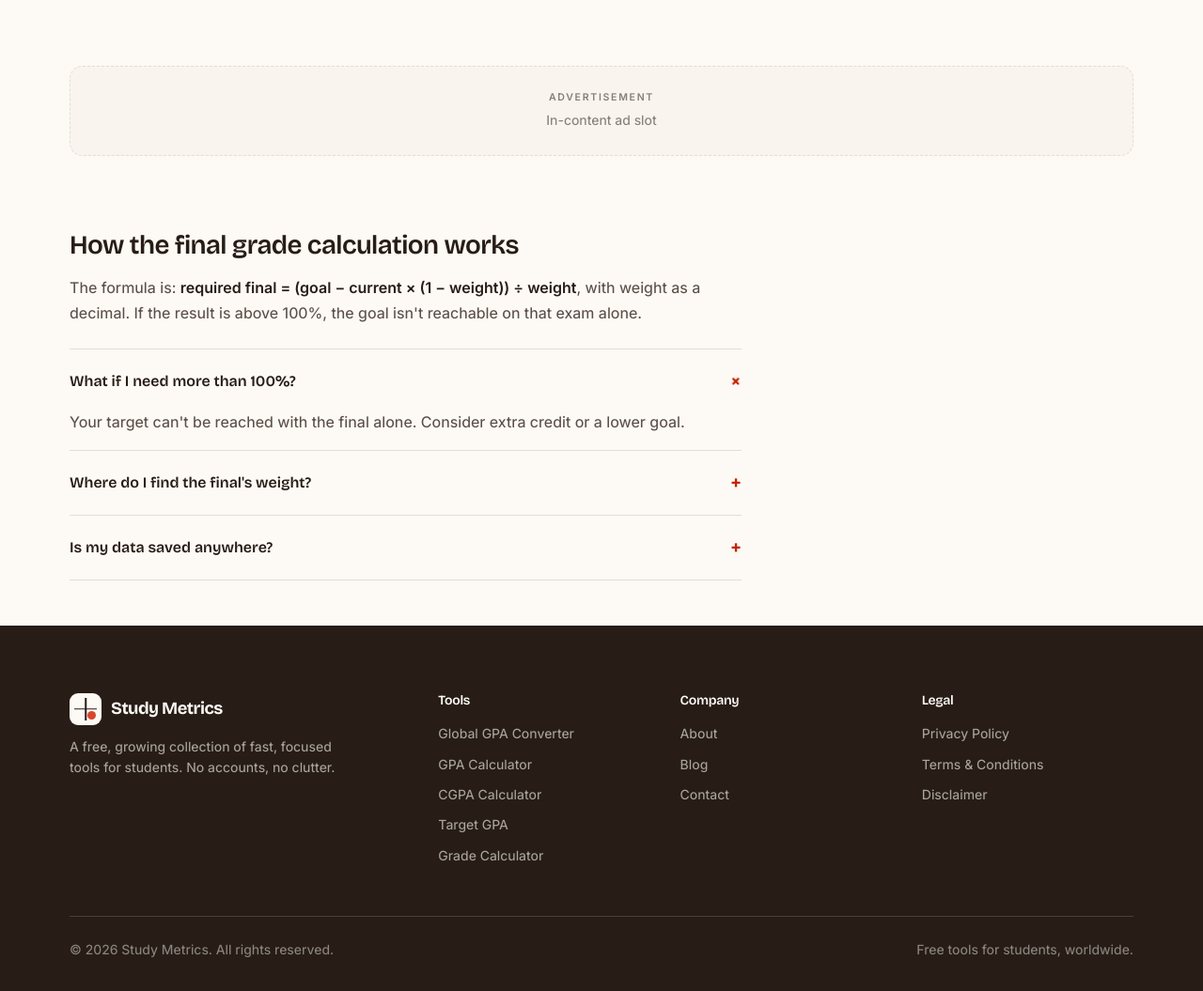
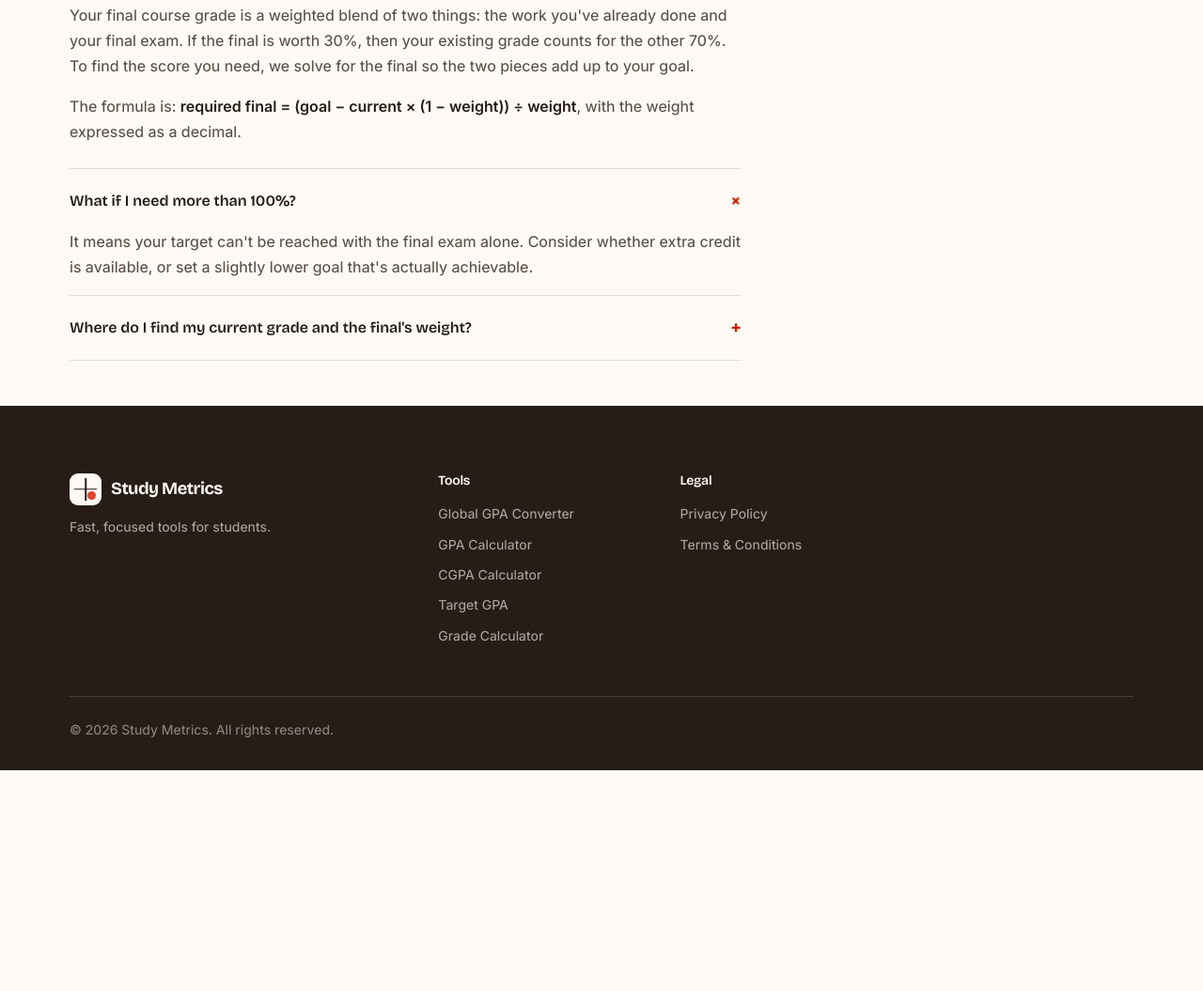
Before and after one commit to qazianwaar1996-prog/study-metrics, a plain HTML site: page final-grade.html in a window 1280 px wide. Shown: the part 1052-2107 px from the top of the page at 94% size. After the commit the page ends 1872 px from the top, so only its background shows below. Drawn offline with nearby package versions, Linux system fonts and the light colour scheme.

Commit message:
Update final-grade.html

```diff
--- a/final-grade.html
+++ b/final-grade.html
@@ -4,7 +4,7 @@
 <meta charset="UTF-8">
 <meta name="viewport" content="width=device-width, initial-scale=1.0">
 <title>Final Grade Calculator — Study Metrics</title>
-<meta name="description" content="Free final grade calculator. Enter your current grade, target grade and final exam weight to find the exact score you need on your final.">
+<meta name="description" content="Free final grade calculator. Enter your current grade, target grade and final exam weight to find the exact score you need on your final to hit your goal.">
 <link rel="canonical" href="https://studymetrics.app/final-grade.html">
 <link rel="icon" type="image/svg+xml" href="images/favicon.svg">
 <link rel="icon" type="image/png" href="images/favicon.png">
@@ -14,13 +14,16 @@
 <meta property="og:title" content="Final Grade Calculator — Study Metrics">
 <meta property="og:description" content="Find the exact score you need on your final exam to hit your goal.">
 <meta property="og:url" content="https://studymetrics.app/final-grade.html">
-<meta property="og:image" content="https://studymetrics.app/images/og-image.png">
+<meta property="og:image" content="images/og-image.png">
 <meta name="twitter:card" content="summary_large_image">
 <meta name="twitter:title" content="Final Grade Calculator — Study Metrics">
 <meta name="twitter:description" content="What do you need on your final?">
-<meta name="twitter:image" content="https://studymetrics.app/images/og-image.png">
+<meta name="twitter:image" content="images/og-image.png">
 <script type="application/ld+json">
-{"@context":"https://schema.org","@type":"FAQPage","mainEntity":[{"@type":"Question","name":"What if I need more than 100%?","acceptedAnswer":{"@type":"Answer","text":"Your target can't be reached with the final alone. Consider extra credit or a lower goal."}},{"@type":"Question","name":"Where do I find the final's weight?","acceptedAnswer":{"@type":"Answer","text":"It's listed in your syllabus, often as a percentage of the total grade."}},{"@type":"Question","name":"Is my data saved anywhere?","acceptedAnswer":{"@type":"Answer","text":"No. Everything is calculated in your browser."}}]}
+{"@context":"https://schema.org","@type":"BreadcrumbList","itemListElement":[{"@type":"ListItem","position":1,"name":"Home","item":"https://studymetrics.app/"},{"@type":"ListItem","position":2,"name":"Final Grade Calculator","item":"https://studymetrics.app/final-grade.html"}]}
+</script>
+<script type="application/ld+json">
+{"@context":"https://schema.org","@type":"FAQPage","mainEntity":[{"@type":"Question","name":"What if I need more than 100%?","acceptedAnswer":{"@type":"Answer","text":"It means your target can't be reached with the final exam alone. Consider whether extra credit is available, or set a slightly lower goal."}},{"@type":"Question","name":"Where do I find my current grade and the final's weight?","acceptedAnswer":{"@type":"Answer","text":"Your current grade is usually in your course portal or gradebook. The final's weight is listed in your syllabus."}},{"@type":"Question","name":"Is my data saved anywhere?","acceptedAnswer":{"@type":"Answer","text":"No. Everything is calculated in your browser and your inputs never leave your device."}}]}
 </script>
 <link rel="preconnect" href="https://fonts.googleapis.com">
 <link rel="preconnect" href="https://fonts.gstatic.com" crossorigin>
@@ -40,10 +43,9 @@
   <div class="wrap">
     <div class="crumb"><a href="index.html">Home</a><svg viewBox="0 0 24 24" fill="none" stroke="currentColor" stroke-width="2" stroke-linecap="round"><path d="m9 18 6-6-6-6"/></svg><span>Final Grade Calculator</span></div>
     <h1>Final Grade Calculator</h1>
-    <p>Enter your current grade, the grade you're aiming for, and how much the final is worth. We'll show the exact score to hit your target.</p>
+    <p>Walking into your final and not sure what you need? Enter your current grade, the grade you're aiming for, and how much the final is worth. We'll show the exact score to hit your target.</p>
   </div>
 </section>
-<div class="ad-slot" aria-hidden="true"><div class="ad-inner"><span class="tag">Advertisement</span><span class="hint">Leaderboard ad slot</span></div></div>
 <div class="wrap">
   <div class="tool-layout wide-rail-lg">
     <div class="calc-main">
@@ -77,27 +79,25 @@
     </div>
   </div>
 </div>
-<div class="ad-slot" aria-hidden="true"><div class="ad-inner"><span class="tag">Advertisement</span><span class="hint">In-content ad slot</span></div></div>
 <div class="wrap">
   <div class="prose">
     <h2>How the final grade calculation works</h2>
-    <p>The formula is: <strong>required final = (goal − current × (1 − weight)) ÷ weight</strong>, with weight as a decimal. If the result is above 100%, the goal isn't reachable on that exam alone.</p>
+    <p>Your final course grade is a weighted blend of two things: the work you've already done and your final exam. If the final is worth 30%, then your existing grade counts for the other 70%. To find the score you need, we solve for the final so the two pieces add up to your goal.</p>
+    <p>The formula is: <strong>required final = (goal − current × (1 − weight)) ÷ weight</strong>, with the weight expressed as a decimal.</p>
     <div class="faq">
-      <details open><summary>What if I need more than 100%?</summary><p>Your target can't be reached with the final alone. Consider extra credit or a lower goal.</p></details>
-      <details><summary>Where do I find the final's weight?</summary><p>It's in your syllabus, usually a percentage of the total grade.</p></details>
-      <details><summary>Is my data saved anywhere?</summary><p>No. Everything is calculated in your browser.</p></details>
+      <details open><summary>What if I need more than 100%?</summary><p>It means your target can't be reached with the final exam alone. Consider whether extra credit is available, or set a slightly lower goal that's actually achievable.</p></details>
+      <details><summary>Where do I find my current grade and the final's weight?</summary><p>Your current grade is usually in your course portal. The final's weight is listed in your syllabus.</p></details>
     </div>
   </div>
 </div>
 <footer class="foot">
   <div class="wrap">
     <div class="foot-grid">
-      <div class="foot-brand"><a href="index.html" class="logo"><span class="logo-mark"><span class="logo-dot"></span></span>Study&nbsp;Metrics</a><p>A free, growing collection of fast, focused tools for students. No accounts, no clutter.</p></div>
+      <div class="foot-brand"><a href="index.html" class="logo"><span class="logo-mark"><span class="logo-dot"></span></span>Study&nbsp;Metrics</a><p>Fast, focused tools for students.</p></div>
       <div class="foot-col"><h4>Tools</h4><a href="gpa-converter.html">Global GPA Converter</a><a href="gpa.html">GPA Calculator</a><a href="cgpa.html">CGPA Calculator</a><a href="target-gpa.html">Target GPA</a><a href="grade-calculator.html">Grade Calculator</a></div>
-      <div class="foot-col"><h4>Company</h4><a href="about.html">About</a><a href="blog.html">Blog</a><a href="contact.html">Contact</a></div>
-      <div class="foot-col"><h4>Legal</h4><a href="privacy-policy.html">Privacy Policy</a><a href="terms-and-conditions.html">Terms & Conditions</a><a href="disclaimer.html">Disclaimer</a></div>
+      <div class="foot-col"><h4>Legal</h4><a href="privacy-policy.html">Privacy Policy</a><a href="terms-and-conditions.html">Terms & Conditions</a></div>
     </div>
-    <div class="foot-bottom"><span>© 2026 Study Metrics. All rights reserved.</span><span>Free tools for students, worldwide.</span></div>
+    <div class="foot-bottom"><span>© 2026 Study Metrics. All rights reserved.</span></div>
   </div>
 </footer>
 <script src="js/script.js"></script>
```
